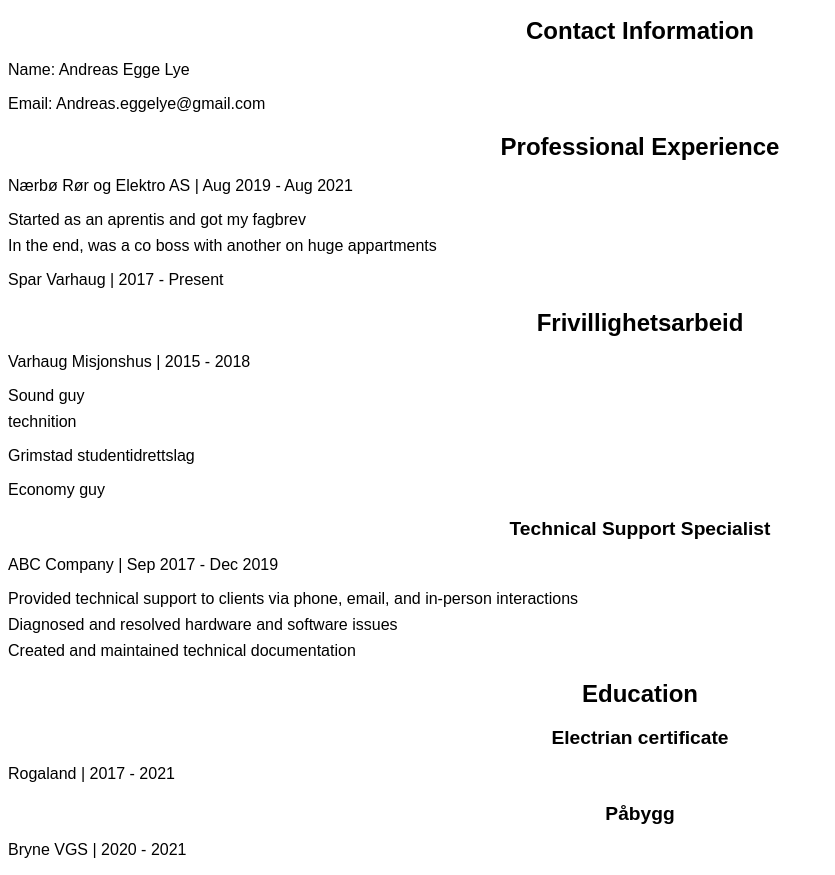
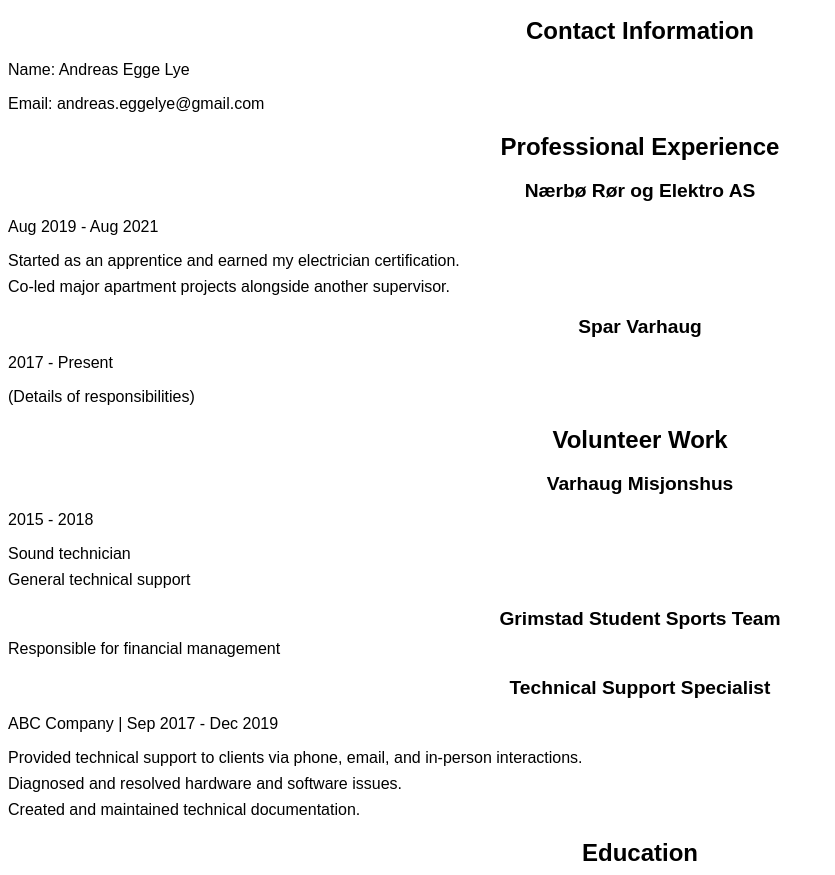
Before and after one commit to Egge99/.github.io, a plain HTML site: page resume.html in a window 1280 px wide. Shown: the part 61-936 px from the top of the page, without its empty margins (0-835 px from the left). Drawn offline with Linux system fonts and the light colour scheme.

Commit message:
Update resume.html

```diff
--- a/resume.html
+++ b/resume.html
@@ -43,42 +43,57 @@
   </head>
   <body>
     <h1>My Resume</h1>
+
     <h2>Contact Information</h2>
     <p>Name: Andreas Egge Lye</p>
-    <p>Email: Andreas.eggelye@gmail.com</p>
+    <p>Email: andreas.eggelye@gmail.com</p>
+
     <h2>Professional Experience</h2>
-    <p>Nærbø Rør og Elektro AS | Aug 2019 - Aug 2021</p>
+
+    <h3>Nærbø Rør og Elektro AS</h3>
+    <p>Aug 2019 - Aug 2021</p>
     <ul>
-      <li>Started as an aprentis and got my fagbrev</li>
-      <li>In the end, was a co boss with another on huge appartments</li>
+      <li>Started as an apprentice and earned my electrician certification.</li>
+      <li>Co-led major apartment projects alongside another supervisor.</li>
     </ul>
-    <p>Spar Varhaug | 2017 - Present</p>
+
+    <h3>Spar Varhaug</h3>
+    <p>2017 - Present</p>
     <ul>
-      <li></li>
+      <li>(Details of responsibilities)</li>
     </ul>
-    <h2>Frivillighetsarbeid</h2>
-    <p>Varhaug Misjonshus | 2015 - 2018</p>
+
+    <h2>Volunteer Work</h2>
+
+    <h3>Varhaug Misjonshus</h3>
+    <p>2015 - 2018</p>
     <ul>
-      <li>Sound guy</li>
-      <li>technition</li>
+      <li>Sound technician</li>
+      <li>General technical support</li>
     </ul>
-    <p>Grimstad studentidrettslag</p>
+
+    <h3>Grimstad Student Sports Team</h3>
     <ul>
-      <li>Economy guy</li>
+      <li>Responsible for financial management</li>
     </ul>
+
     <h3>Technical Support Specialist</h3>
     <p>ABC Company | Sep 2017 - Dec 2019</p>
     <ul>
-      <li>Provided technical support to clients via phone, email, and in-person interactions</li>
-      <li>Diagnosed and resolved hardware and software issues</li>
-      <li>Created and maintained technical documentation</li>
+      <li>Provided technical support to clients via phone, email, and in-person interactions.</li>
+      <li>Diagnosed and resolved hardware and software issues.</li>
+      <li>Created and maintained technical documentation.</li>
     </ul>
+
     <h2>Education</h2>
-    <h3>Electrian certificate</h3>
+
+    <h3>Electrician Certification</h3>
     <p>Rogaland | 2017 - 2021</p>
-    <h3>Påbygg</h3>
+
+    <h3>Supplementary Studies</h3>
     <p>Bryne VGS | 2020 - 2021</p>
-    <h3>Batchelear in cybersecurity</h3>
+
+    <h3>Bachelor's Degree in Cybersecurity</h3>
     <p>University of Agder | Aug 2021 - Present</p>
   </body>
 </html>
```
Lines whose indentation alone changed are shown as unchanged.
